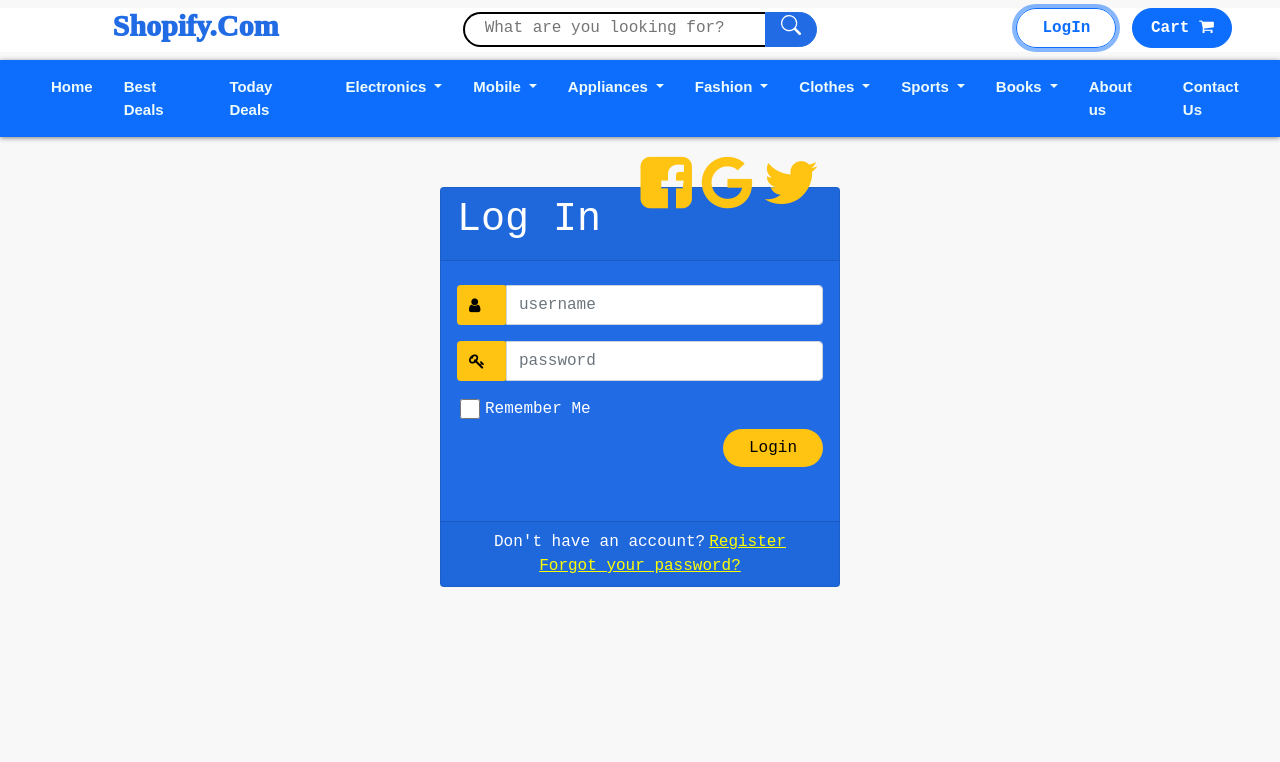
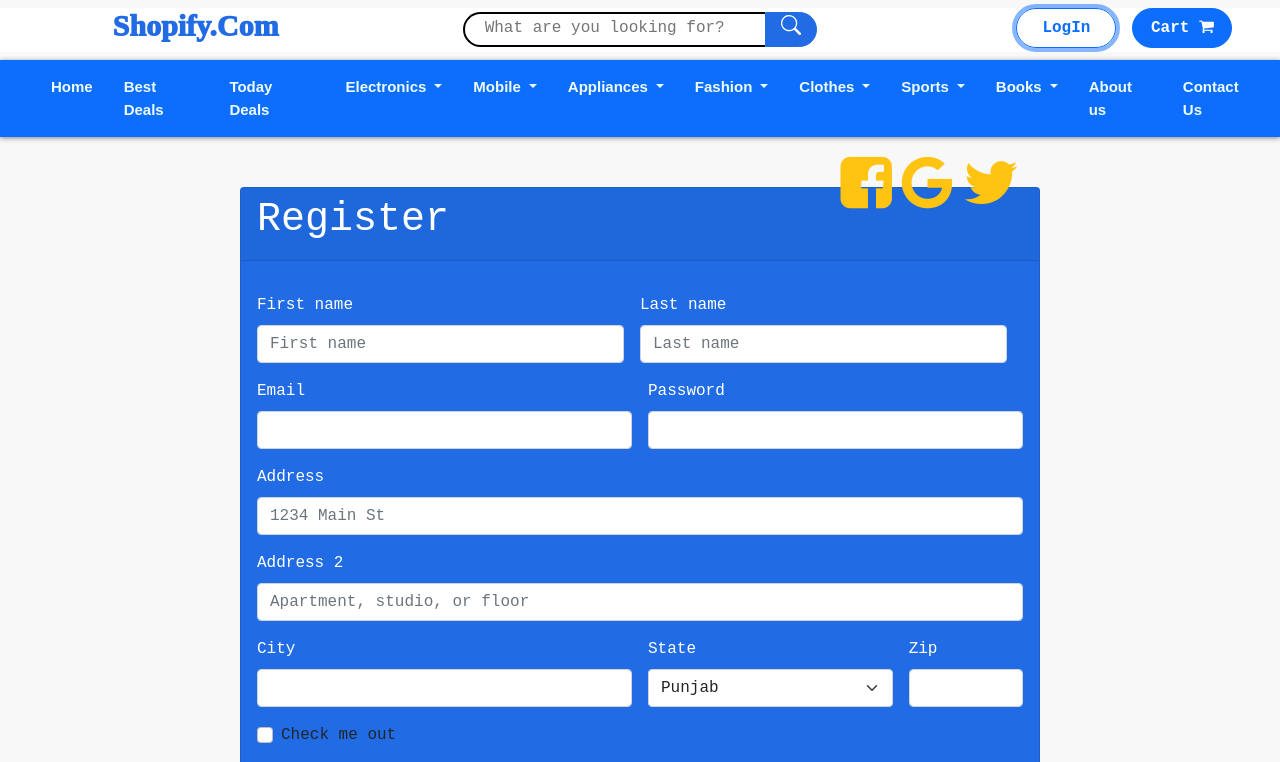
Before and after one commit to AKKHILADI786/oeys, a website: page public/index.html in a window 1280 px wide. Both pictures are taken after a click on the button "LogIn". Shown: the top 762 px of the page. Drawn offline with Linux system fonts and the light colour scheme; files whose address does not match are found by name; a web font is replaced by a local one.

Commit message:
register

```diff
--- /dev/null
+++ b/public/css/register.css
@@ -0,0 +1,14 @@
+form .form-label{
+    color: #ffffff;
+}
+.car{
+    width: 800px;
+    height: 100%;
+    margin-bottom: 200px;
+}
+
+#signin{
+    border-radius: 100px;
+    width: 150px;
+    height: 40px;
+}
--- /dev/null
+++ b/public/html/Register.html
@@ -0,0 +1,81 @@
+<link rel="stylesheet" href="css/login.css">
+<link rel="stylesheet" href="css/register.css">
+
+
+<div class="containe container">
+    <div class="d-flex justify-content-center h-100">
+        <div class="car card">
+            <div class="card-header">
+                <h3>Register</h3>
+                <div class="d-flex justify-content-end social_icon">
+                    <span><i class="fa fa-facebook-square" aria-hidden="true"></i></span>
+                    <span><i class="fa fa-google" aria-hidden="true"></i></span>
+                    <span><i class="fa fa-twitter" aria-hidden="true"></i></span>
+                </div>
+            </div>
+            <div class="card-body">
+                <form class="row g-3">
+                    <div class="row g-3">
+                        <div class="col">
+                        <label for="First name" class="form-label">First name</label>
+                          <input type="text" class="form-control" placeholder="First name" aria-label="First name">
+                        </div>
+                        <div class="col">
+                        <label for="Last name" class="form-label">Last name</label>
+
+                          <input type="text" class="form-control" placeholder="Last name" aria-label="Last name">
+                        </div>
+                      </div>
+                    <div class="col-md-6">
+                      <label for="inputEmail4" class="form-label">Email</label>
+                      <input type="email" class="form-control" id="inputEmail4">
+                    </div>
+                    <div class="col-md-6">
+                      <label for="inputPassword4" class="form-label">Password</label>
+                      <input type="password" class="form-control" id="inputPassword4">
+                    </div>
+                    <div class="col-12">
+                      <label for="inputAddress" class="form-label">Address</label>
+                      <input type="text" class="form-control" id="inputAddress" placeholder="1234 Main St">
+                    </div>
+                    <div class="col-12">
+                      <label for="inputAddress2" class="form-label">Address 2</label>
+                      <input type="text" class="form-control" id="inputAddress2" placeholder="Apartment, studio, or floor">
+                    </div>
+                    <div class="col-md-6">
+                      <label for="inputCity" class="form-label">City</label>
+                      <input type="text" class="form-control" id="inputCity">
+                    </div>
+                    <div class="col-md-4">
+                      <label for="inputState" class="form-label">State</label>
+                      <select id="inputState" class="form-select">
+                        <option selected>Punjab</option>
+                        <option>...</option>
+                      </select>
+                    </div>
+                    <div class="col-md-2">
+                      <label for="inputZip" class="form-label">Zip</label>
+                      <input type="text" class="form-control" id="inputZip">
+                    </div>
+                    <div class="col-12">
+                      <div class="form-check">
+                        <input class="form-check-input" type="checkbox" id="gridCheck">
+                        <label class="form-check-label" for="gridCheck">
+                          Check me out
+                        </label>
+                      </div>
+                    </div>
+                    <div class="col-12">
+                      <button type="submit" id="signin" class="btn btn-warning m-3 float-end">Sign in</button>
+                    </div>
+                  </form>
+            </div>
+            <div class="card-footer">
+				<div class="d-flex justify-content-center my-3 links">
+					Already Have account<a href="#" class="link">LogIn</a>
+				</div>
+			</div>
+
+        </div>
+    </div>
+</div>
--- a/public/html/login.html
+++ b/public/html/login.html
@@ -1,3 +1,6 @@
+<link rel="stylesheet" href="css/login.css">
+
+
 <div class="containe container">
 	<div class="d-flex justify-content-center h-100">
 		<div class="car card">
--- a/public/index.html
+++ b/public/index.html
@@ -15,7 +15,6 @@
 
   <!-- own library -->
   <link rel="stylesheet" href="css/style.css">
-  <link rel="stylesheet" href="css/login.css">
 
   <script defer src="js/script.js"></script>
 </head>
--- a/public/js/script.js
+++ b/public/js/script.js
@@ -7,7 +7,7 @@
 
 
 
-        $('#content').load('html/login.html')
+        $('#content').load('html/Register.html')
     })
 
 
```
Also changed, not shown: public/app/register.js (added).
